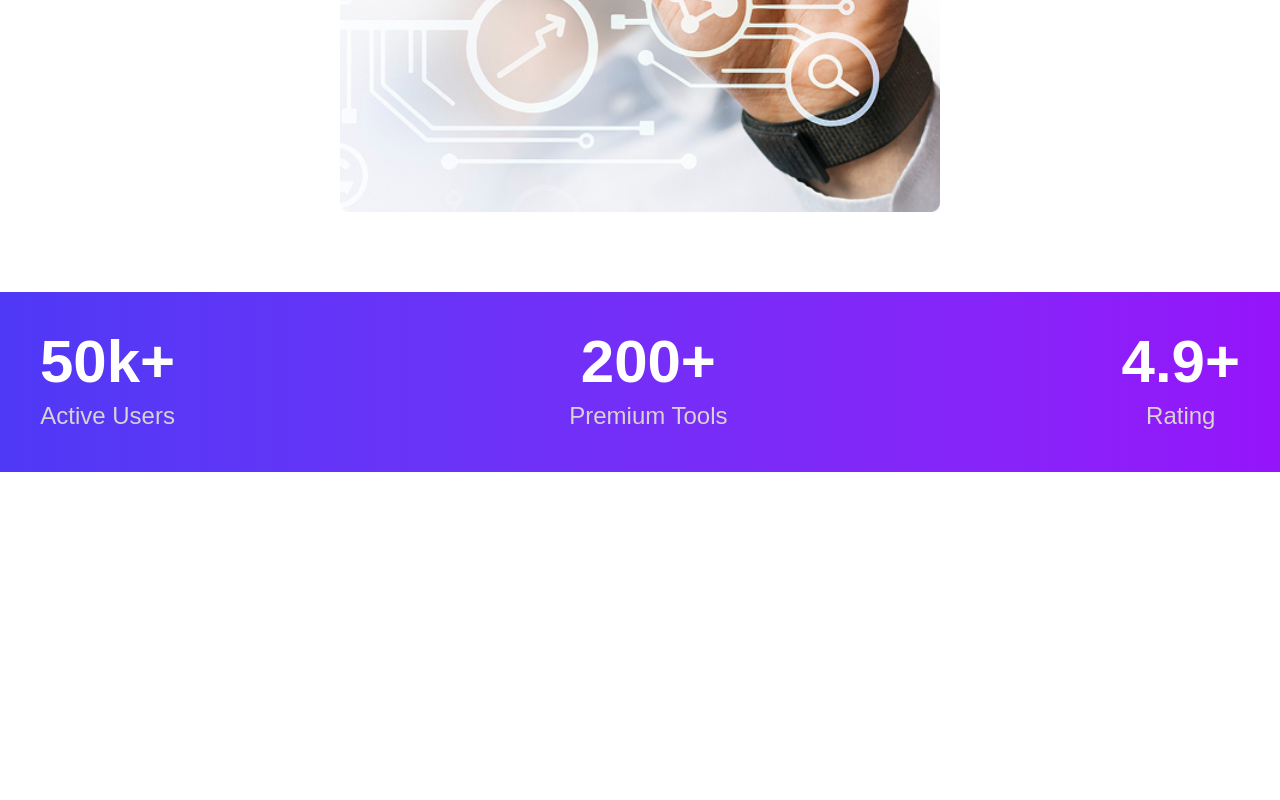
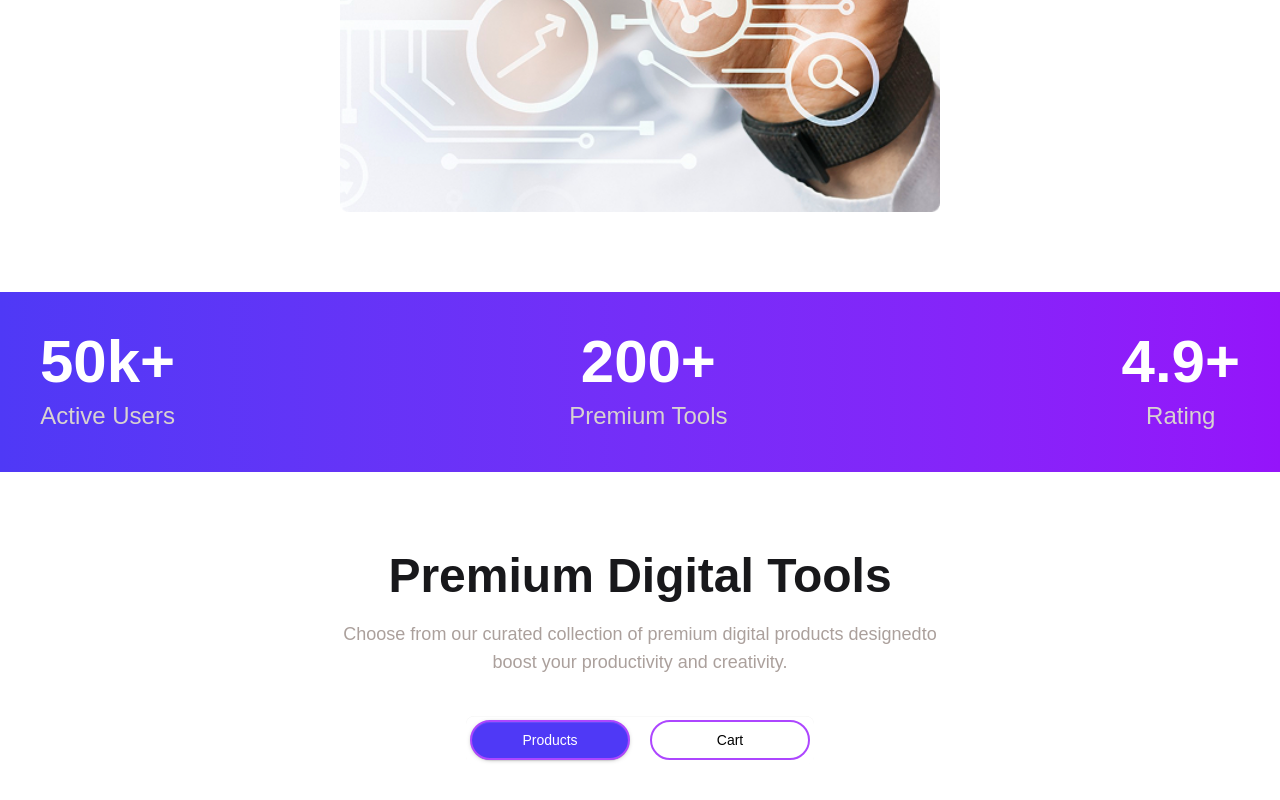
Before and after one commit to farabi-x09/Digi-Tools, a React (Vite) app: page / in a window 1280 px wide. Shown: the part 1024-1824 px from the top of the page. Before the commit the page ends 1496 px from the top, so only its background shows below. Built offline with nearby package versions, Linux system fonts and the light colour scheme.

Commit message:
2 btn added

```diff
--- a/src/App.jsx
+++ b/src/App.jsx
@@ -1,6 +1,7 @@
 
 import './App.css'
 import Banner from './Components/Banner'
+import Cart from './Components/Cart'
 import Count from './Components/Count'
 import Navber from './Components/Navber'
 
@@ -12,6 +13,7 @@ function App() {
     <Navber></Navber>
     <Banner></Banner>
     <Count></Count>
+    <Cart></Cart>
     </>
   )
 }
--- /dev/null
+++ b/src/Components/Cart.jsx
@@ -0,0 +1,25 @@
+import React from 'react';
+
+const Cart = () => {
+    return (
+        <div>
+            <div className='container mx-auto my-20 '>
+                <div className='w-1/2 mx-auto space-y-5'>
+                    <h1 className='font-bold text-5xl text-center'>Premium Digital Tools</h1>
+                    <p className='text-center text-lg text-taupe-400'>Choose from our curated collection of premium digital products designedto boost your productivity and creativity.</p>
+                    <div className=' flex justify-center mt-10 '>
+
+                        <div className="tabs tabs-box gap-5 bg-transparent justify-center">
+                            <input type="radio" name="my_tabs_1" className="tab w-40 rounded-full [--tab-bg:#4F39F6] border-2 text-black checked:text-white  border-purple-500" aria-label="Products" defaultChecked />
+
+                            <input type="radio" name="my_tabs_1" className="tab w-40 rounded-full [--tab-bg:#4F39F6]   border-2  text-black checked:text-white border-purple-500" aria-label="Cart " />
+
+                        </div>
+                    </div>
+                </div>
+            </div>
+        </div>
+    );
+};
+
+export default Cart;
```
